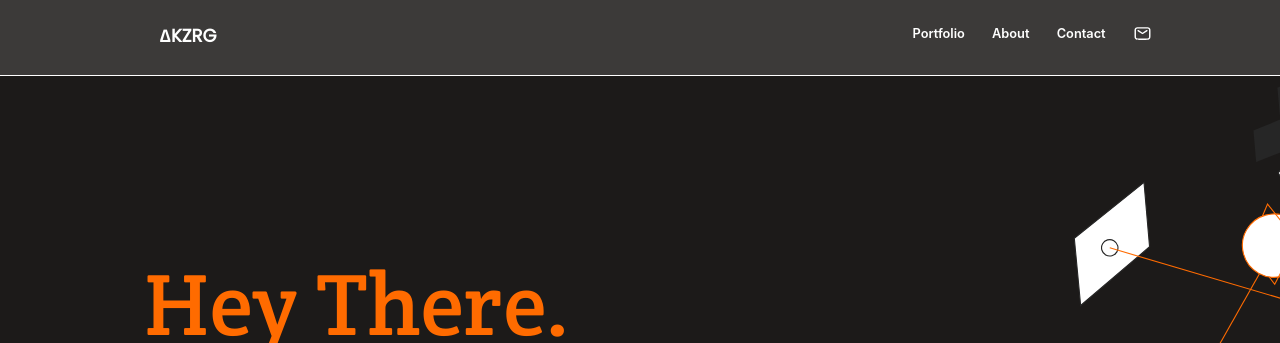
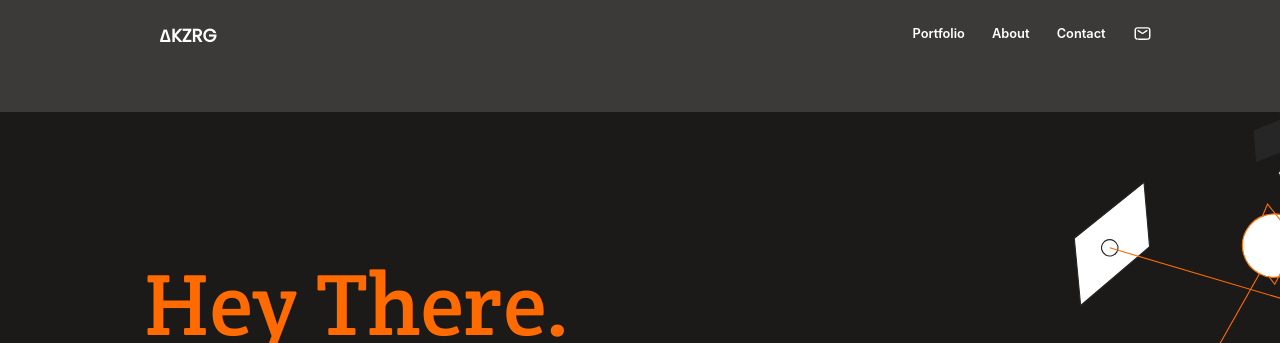
Before and after one commit to kaizipaul/portfolio-project, a plain HTML site: page index.html in a window 1280 px wide. Shown: the top 343 px of the page. Drawn offline with Linux system fonts and the light colour scheme.

Commit message:
Corrections to style.css after having linter errors

```diff
--- a/style.css
+++ b/style.css
@@ -652,7 +652,7 @@ body {
     display: flex;
     justify-content: space-between;
     width: 100vw;
-    height: 10vh auto;
+    height: 10vh;
     left: 0;
     top: 0;
     background: #3c3a39;
```
